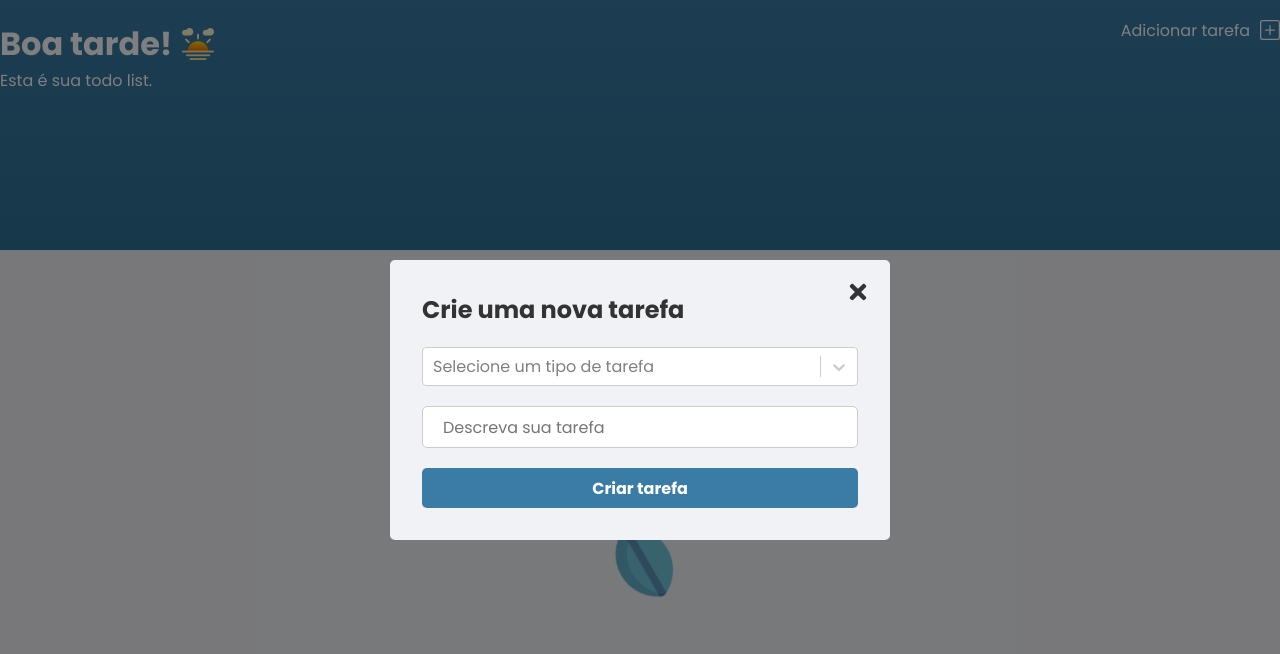
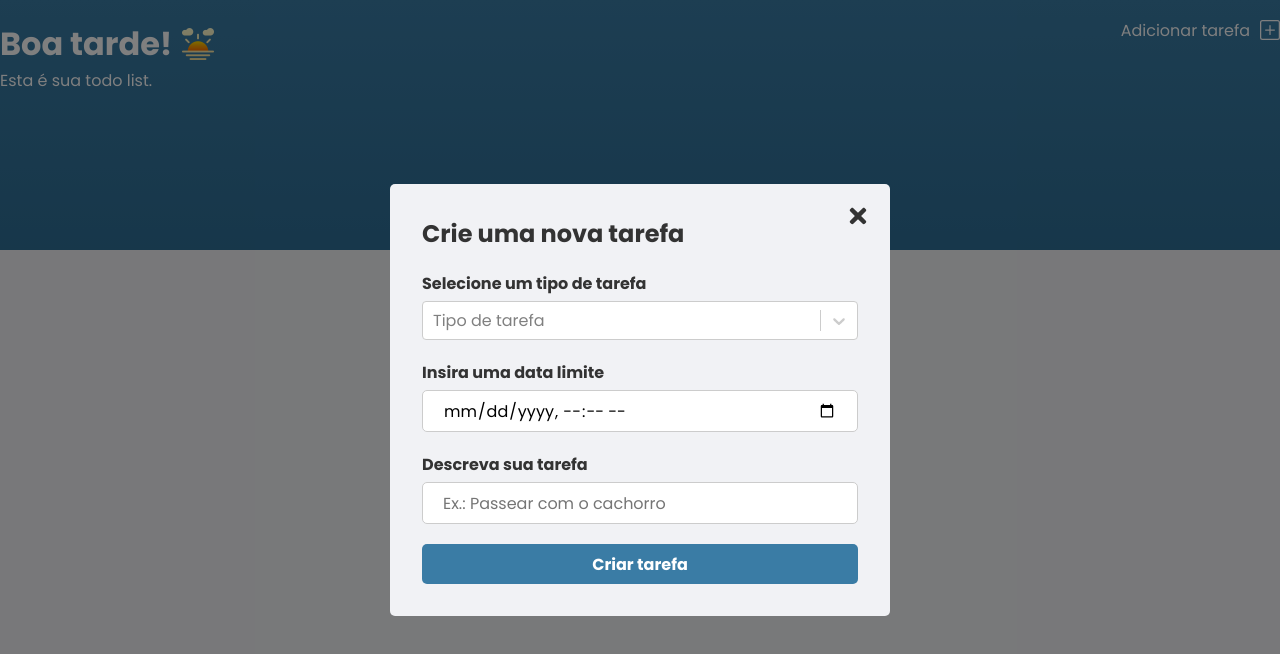
Before and after one commit to matheus-germano/ts-todolist, a React (Vite) app: page / in a window 1280 px wide. Both pictures are taken after a click on the button "Adicionar tarefa". Shown: the top 654 px of the page. Built offline with nearby package versions, Linux system fonts and the light colour scheme.

Commit message:
Task's deadline added

```diff
--- a/src/App.tsx
+++ b/src/App.tsx
@@ -17,6 +17,8 @@ interface Task {
   type: string;
   description: string;
   isDone: boolean;
+  createdAt: Date;
+  taskDeadline: Date;
 }
 
 export function App() {
@@ -31,8 +33,8 @@ export function App() {
     setIsNewTaskModalOpen(false);
   }
 
-  function createNewTask(type: string, description: string) {
-    setTasks([...tasks, { id: uuid(), type: type, description: description, isDone: false }]);
+  function createNewTask(type: string, description: string, dateLimit: string) {
+    setTasks([...tasks, { id: uuid(), type: type, description: description, isDone: false, createdAt: new Date(), taskDeadline: new Date(dateLimit) }]);
   }
 
   function switchTaskStatus(id: string) {
--- a/src/components/NewTaskModal/index.tsx
+++ b/src/components/NewTaskModal/index.tsx
@@ -9,7 +9,7 @@ import './styles.scss';
 interface NewTaskModalProps {
   isOpen: boolean;
   onRequestClose: () => void;
-  onCreateNewTask: (type: string, description: string) => void;
+  onCreateNewTask: (type: string, description: string, dateLimit: string) => void;
 }
 
 const taskTypes = [
@@ -34,6 +34,7 @@ const taskTypes = [
 export function NewTaskModal({ isOpen, onRequestClose, onCreateNewTask }: NewTaskModalProps) {
   const [taskType, setTaskType] = useState('');
   const [taskDescription, setTaskDescription] = useState('');
+  const [taskDeadline, setTaskDeadline] = useState('');
 
   function verifyTaskCreationConditions() {
     if (taskType.trim() === '') {
@@ -44,41 +45,58 @@ export function NewTaskModal({ isOpen, onRequestClose, onCreateNewTask }: NewTas
       return;
     }
 
-    onCreateNewTask(taskType, taskDescription);
+    onCreateNewTask(taskType, taskDescription, taskDeadline);
     onRequestClose();
     setTaskType('');
     setTaskDescription('');
+    setTaskDeadline('');
   }
 
   return (
     <Modal
       isOpen={isOpen}
-      onRequestClose={() => { onRequestClose(); setTaskType(''); setTaskDescription(''); }}
+      onRequestClose={() => { onRequestClose(); setTaskType(''); setTaskDescription(''); setTaskDeadline(''); }}
       contentLabel='Crie uma nova tarefa'
       overlayClassName='react-modal-overlay'
       className='react-modal-content'
     >
       <div className='new-task-modal-container'>
-        <FaTimes className='close-modal-btn' size={24} onClick={() => { onRequestClose(); setTaskType(''); setTaskDescription(''); }} />
+        <FaTimes className='close-modal-btn' size={24} onClick={() => { onRequestClose(); setTaskType(''); setTaskDescription(''); setTaskDeadline(''); }} />
         <div className="new-task-modal-header">
           <h2>Crie uma nova tarefa</h2>
         </div>
+        <div className="form-control">
+          <label htmlFor="">Selecione um tipo de tarefa</label>
           <Select
             options={taskTypes}
             isClearable
             isSearchable
-          placeholder='Selecione um tipo de tarefa'
+            placeholder='Tipo de tarefa'
             defaultValue={taskType !== '' ? taskTypes.filter(task => task.value === taskType) : undefined}
             onChange={e => e ? setTaskType(e.value) : setTaskType('')}
           />
+        </div>
+        <div className="form-control">
+          <label htmlFor="">Insira uma data limite</label>
+          <input
+            type='datetime-local'
+            name='taskDeadline'
+            id='taskDeadline'
+            value={taskDeadline}
+            onChange={(e) => setTaskDeadline(e.target.value)}
+          />
+        </div>
+        <div className="form-control">
+          <label htmlFor="">Descreva sua tarefa</label>
           <input
             type='text'
             name='taskDescription'
             id='taskDescription'
-          placeholder='Descreva sua tarefa'
+            placeholder='Ex.: Passear com o cachorro'
             value={taskDescription}
             onChange={(e) => setTaskDescription(e.target.value)}
           />
+        </div>
         <button
           className='new-task-btn'
           onClick={verifyTaskCreationConditions}
--- a/src/components/NewTaskModal/styles.scss
+++ b/src/components/NewTaskModal/styles.scss
@@ -18,8 +18,18 @@
     justify-content: space-between;
   }
 
-  #taskDescription {
-    width: 100%;
+  .form-control {
+    display: flex;
+    flex-direction: column;
+    gap: 5px;
+
+    label {
+      font-weight: bold;
+    }
+  }
+
+  #taskDescription,
+  #taskDeadline {
     height: 40px;
 
     padding: 20px;
--- a/src/components/Task/index.tsx
+++ b/src/components/Task/index.tsx
@@ -10,6 +10,8 @@ interface Task {
   type: string;
   description: string;
   isDone: boolean;
+  createdAt: Date;
+  taskDeadline: Date;
 }
 
 interface TaskProps {
@@ -30,34 +32,37 @@ export function Task({ task, switchTaskStatus, editTask, deleteTask }: TaskProps
     <div className='task-container'>
       <div className='task-id'>
         <img src={image} alt={task.type} title={task.type} />
-        <p>{task.description}</p>
+        <p style={task.isDone ? { textDecoration: 'line-through' } : undefined}>{task.description}</p>
       </div>
+      <div className='task-other-info'>
+        <p className='task-deadline' style={task.isDone ? { textDecoration: 'line-through' } : undefined}>Realizar até {new Intl.DateTimeFormat('pt-BR').format(new Date(task.taskDeadline))}</p>
         <div className='task-options'>
           {
             task.isDone ?
               <ImCheckboxChecked
                 color={'#0f0'}
                 onClick={() => switchTaskStatus(task.id)}
-              title="Desmarcar tarefa como feita"
+                title='Desmarcar tarefa como feita'
               /> :
               <ImCheckboxUnchecked
                 color={'#333'}
                 onClick={() => switchTaskStatus(task.id)}
-              title="Marcar tarefa como feita"
+                title='Marcar tarefa como feita'
               />
           }
           <AiFillEdit
             size={20}
             color={'#3a7ca5'}
             onClick={() => editTask(task.id)}
-          title="Editar tarefa"
+            title='Editar tarefa'
           />
           <AiFillDelete
             size={20}
             color={'#f00'}
             onClick={() => deleteTask(task.id)}
-          title="Tarefa tarefa"
+            title='Tarefa tarefa'
           />
+        </div>
       </div>
     </div>
   );
--- a/src/components/Task/styles.scss
+++ b/src/components/Task/styles.scss
@@ -25,6 +25,16 @@
     }
   }
 
+  .task-other-info {
+    display: flex;
+    align-items: center;
+    gap: 20px;
+
+    p {
+      border-right: 1px solid hsl(0, 0%, 80%);
+      padding: 0 20px;
+    }
+
     .task-options {
       display: flex;
       align-items: center;
@@ -40,3 +50,5 @@
       }
     }
   }
+
+}
```
Lines whose indentation alone changed are shown as unchanged.
